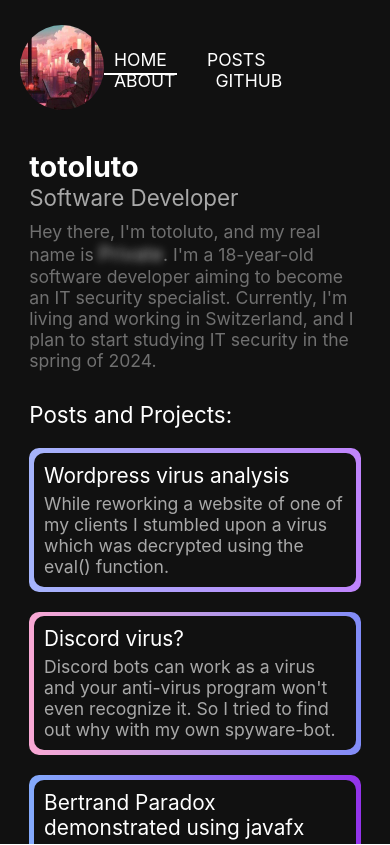
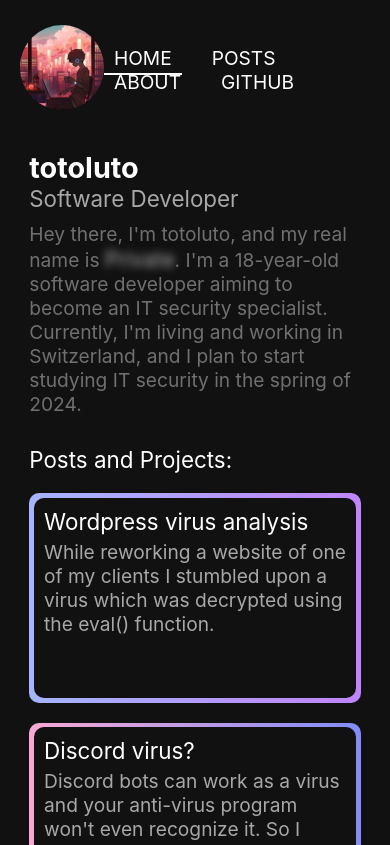
Before and after one commit to totoluto/portfolio, a React (Create React App) app: page / in a window 390 px wide. Built offline with nearby package versions, Linux system fonts and the light colour scheme.

Commit message:
add fixed height to project box and increase font size for mobile view

```diff
--- a/src/App.css
+++ b/src/App.css
@@ -318,7 +318,7 @@
 @media only screen and (max-width: 480px) {
 
   .App {
-    font-size: 1.1rem;
+    font-size: 1.2rem;
     height: 100%;
   }
 
@@ -349,7 +349,7 @@
   }
 
   .corrupted {
-    font-size: calc(1.1rem + 2px);
+    font-size: calc(1.2rem + 2px);
   }
 
   #projects{
@@ -357,7 +357,7 @@
   }
 
   .project-title{
-    font-size: 1.3rem;
+    font-size: 1.4rem;
   }
 
   .projectList {
@@ -366,6 +366,7 @@
   }
 
   .project-bg {
+    height: 200px;
     margin-bottom: 20px;
     margin-right: 0;
   }
```
